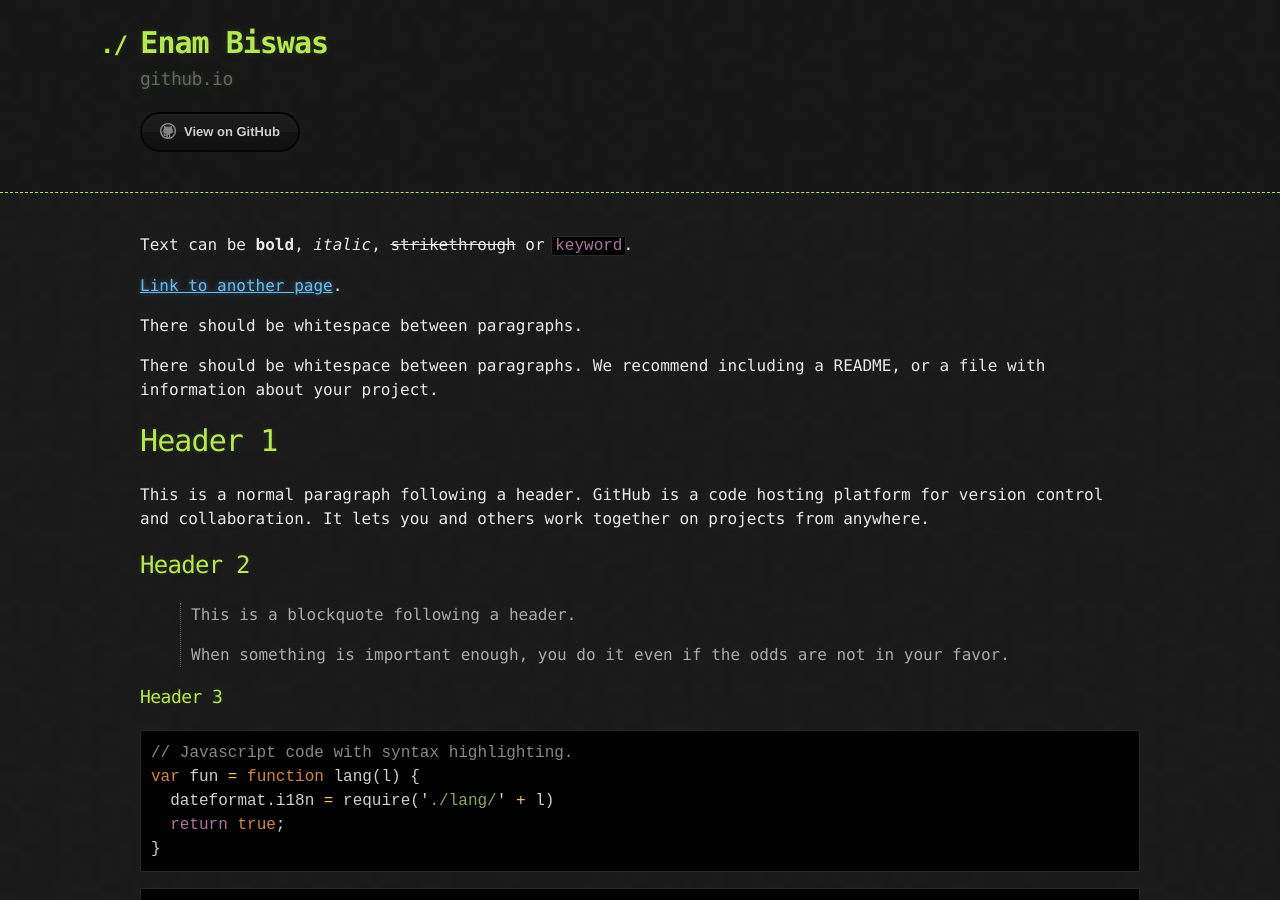
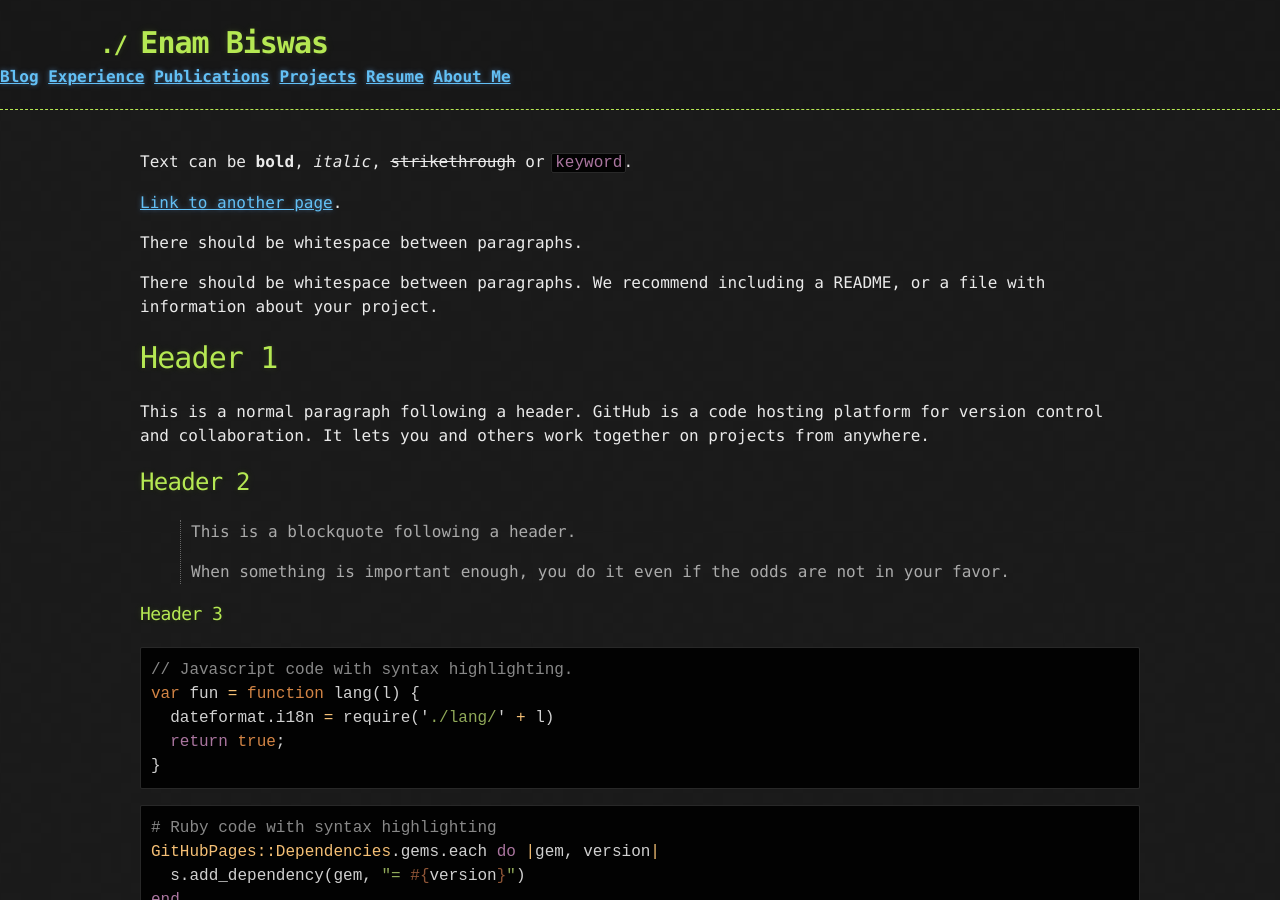
Before and after one commit to e-biswas/e-biswas.github.io, a Jekyll site: the page built from index.md, in a window 1280 px wide and 900 px high. Built offline with Jekyll 4.4.1, drawn with Linux system fonts in a browser that asks for light colours.

Commit message:
testing theme

```diff
--- a/_layouts/default.html
+++ b/_layouts/default.html
@@ -18,7 +18,12 @@
         <a id="a-title" href="{{ '/' | relative_url }}">
           <h1>{{ site.title | default: site.github.repository_name }}</h1>
         </a>
+
+
+
+        <!--
         <h2>{{ site.description | default: site.github.project_tagline }}</h2>
+
 
         <section id="downloads">
           {% if site.show_downloads %}
@@ -27,7 +32,19 @@
           {% endif %}
           <a href="{{ site.github.repository_url }}" class="btn btn-github"><span class="icon"></span>View on GitHub</a>
         </section>
+        -->
       </div>
+
+      <nav>
+          <a href="{{ site.baseurl }}/blog"><b>Blog</b></a>
+          <a href="{{ site.baseurl }}/experience"><b>Experience</b></a>
+          <a href="{{ site.baseurl }}/publications"><b>Publications</b></a>
+          <a href="{{ site.baseurl }}/projects"><b>Projects</b></a>
+          <a href="{{ site.baseurl }}/Rishabh_Misra_Resume_latest.pdf" target="_blank"><b>Resume</b></a>
+          <a href="{{ site.baseurl }}/about"><b>About Me</b></a>
+      </nav>
+
+
     </header>
 
     <div class="container">
```
